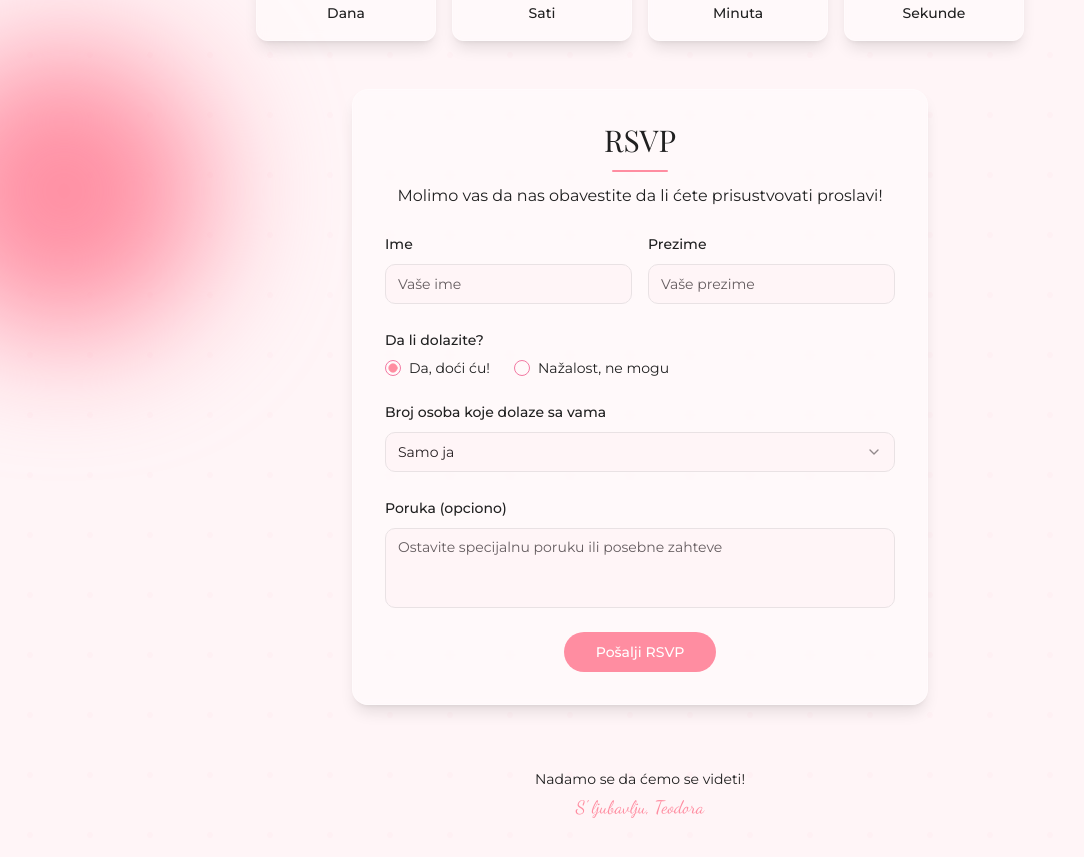
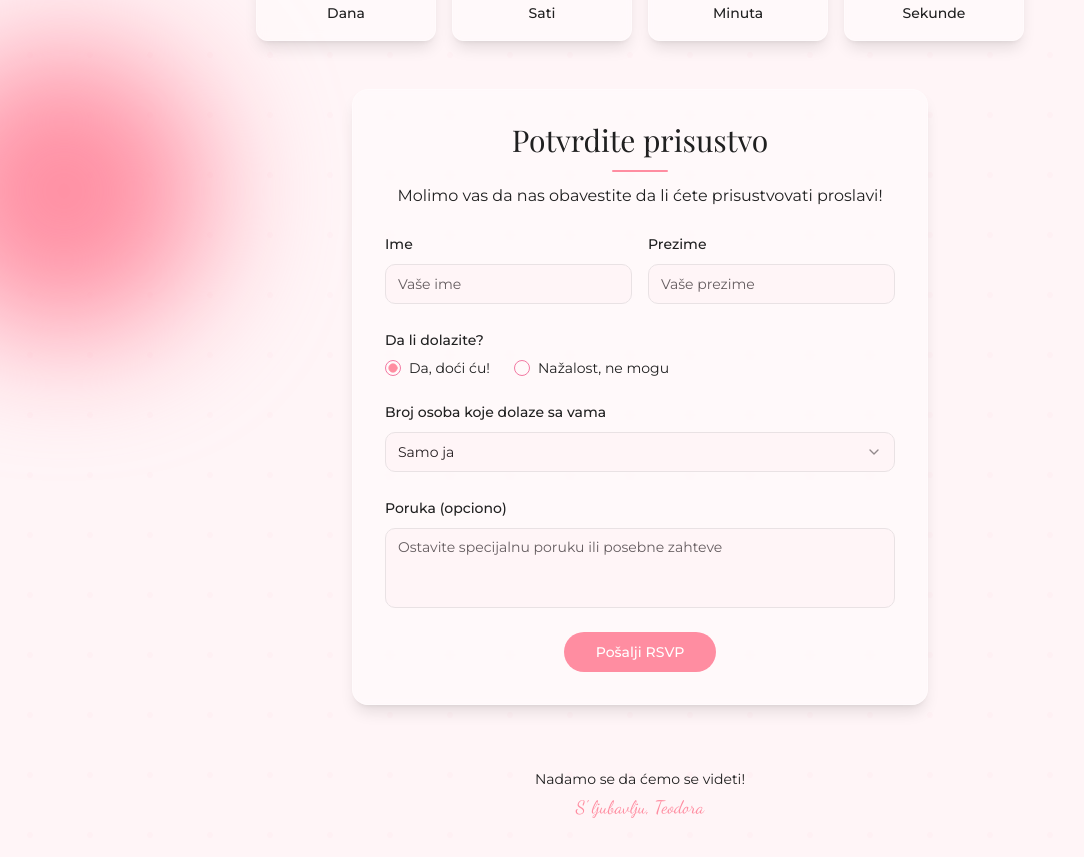
Before and after one commit to KinoptixMedia/teodora-pozivnica, a React (Vite) app: page / in a window 1280 px wide. Shown: the part 1115-1972 px from the top of the page, without its empty margins (0-1084 px from the left). Built offline with nearby package versions, Linux system fonts and the light colour scheme.

Commit message:
Update RsvpForm.tsx

```diff
--- a/src/components/RsvpForm.tsx
+++ b/src/components/RsvpForm.tsx
@@ -75,7 +75,7 @@ const RsvpForm: React.FC = () => {
     >
       <div className="text-center mb-6">
         <h2 className="font-playfair text-2xl md:text-3xl text-minnie-black mb-1">
-          RSVP
+          Potvrdite prisustvo
         </h2>
         <div className="h-0.5 w-14 bg-minnie-roseDark mx-auto my-3 rounded-full" />
         <p className="text-minnie-black text-sm md:text-base">
```
